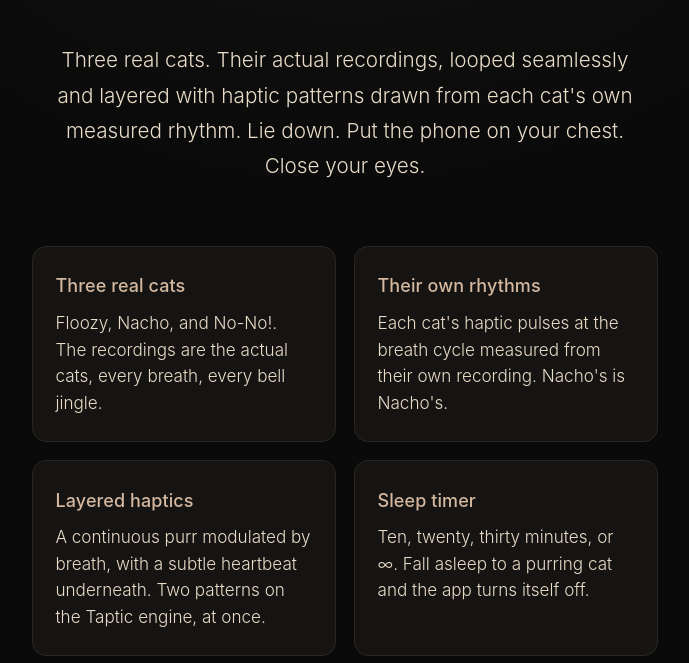
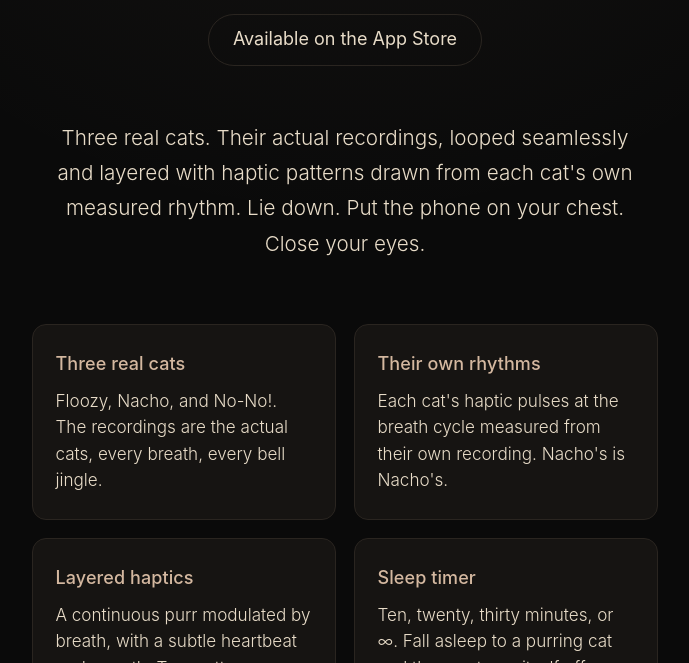
Before and after one commit to markfriedlander/Purr-Machine, a plain HTML site: page docs/index.html in a window 1280 px wide. Shown: the part 437-1100 px from the top of the page, without its empty margins (295-984 px from the left). Drawn offline with Linux system fonts and the light colour scheme.

Commit message:
Website: "Available on the App Store" button under the tagline, matching the studio's other app pages
Co-Authored-By: Claude Opus 5.5 <noreply@anthropic.com>

```diff
--- a/docs/index.html
+++ b/docs/index.html
@@ -194,7 +194,10 @@
     footer a { color: var(--accent); }
     footer a:hover { color: var(--accent-glow); text-decoration: underline; }
     footer .sep { color: var(--border); padding: 0 0.4rem; }
-  </style>
+    .store { margin-top: 1.4rem; }
+  .store a { display: inline-block; padding: 0.6rem 1.3rem; border: 1px solid var(--border); border-radius: 999px; color: var(--text); font-size: 1rem; }
+  .store a:hover { color: var(--accent-glow, var(--accent)); border-color: var(--accent); text-decoration: none; }
+</style>
 </head>
 <body>
 
@@ -207,6 +210,7 @@
       </div>
       <h1 class="wordmark">Purr Machine</h1>
       <p class="tagline">A purring cat for your chest.</p>
+      <p class="store"><a href="https://apps.apple.com/us/app/purr-machine/id6772356141">Available on the App Store</a></p>
     </section>
 
     <p class="lead">
```
